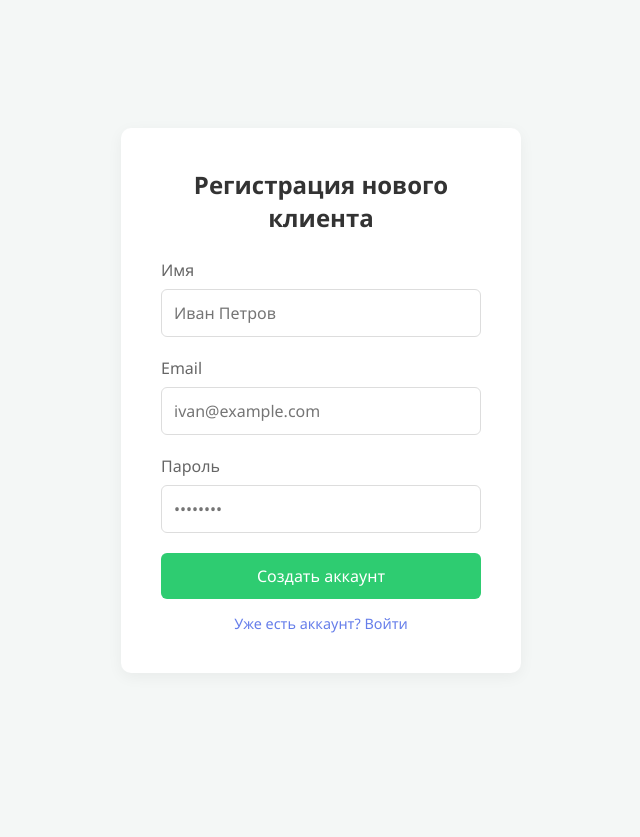
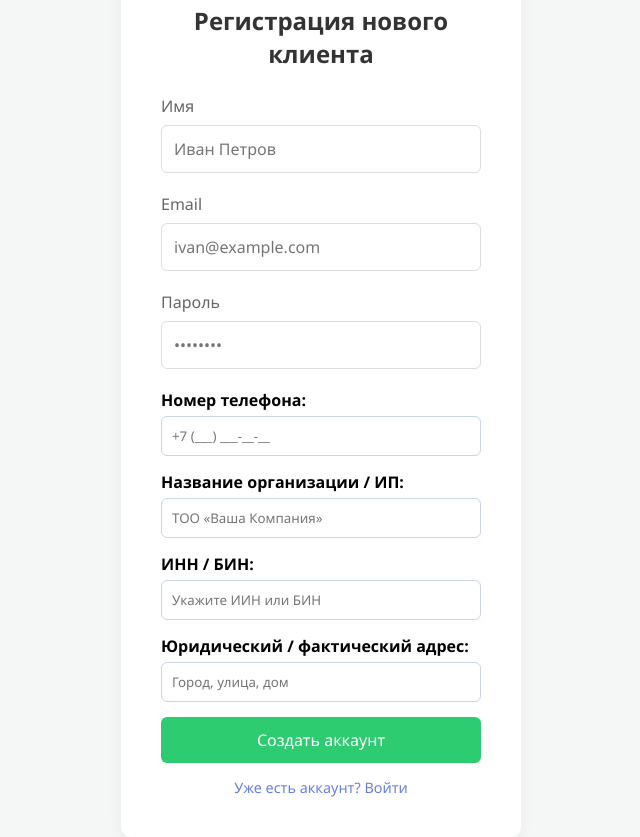
Before and after one commit to Oleg637-droid/VoRrex2, a Flask app: page /register in a window 1280 px wide. Shown: the whole page, without its empty margins (319-959 px from the left). Before the commit the page ends 633 px from the top, so only its background shows below. Run offline with Flask 3, Linux system fonts and the light colour scheme; some libraries are stand-ins or nearby versions.

Commit message:
Update register.html

```diff
--- a/templates/register.html
+++ b/templates/register.html
@@ -38,6 +38,26 @@
                 <label>Пароль</label>
                 <input type="password" name="password" required placeholder="••••••••">
             </div>
+            <!-- Добавьте эти поля внутрь вашей формы регистрации <form method="POST"> -->
+            <div style="margin-bottom: 15px;">
+                <label style="display: block; font-weight: 600; margin-bottom: 5px;">Номер телефона:</label>
+                <input type="text" name="phone" placeholder="+7 (___) ___-__-__" required style="width: 100%; padding: 10px; border: 1px solid #cbd5e1; border-radius: 6px;">
+            </div>
+
+            <div style="margin-bottom: 15px;">
+                <label style="display: block; font-weight: 600; margin-bottom: 5px;">Название организации / ИП:</label>
+                <input type="text" name="company" placeholder="ТОО «Ваша Компания»" style="width: 100%; padding: 10px; border: 1px solid #cbd5e1; border-radius: 6px;">
+            </div>
+
+            <div style="margin-bottom: 15px;">
+                <label style="display: block; font-weight: 600; margin-bottom: 5px;">ИНН / БИН:</label>
+                <input type="text" name="inn" placeholder="Укажите ИИН или БИН" style="width: 100%; padding: 10px; border: 1px solid #cbd5e1; border-radius: 6px;">
+            </div>
+
+            <div style="margin-bottom: 15px;">
+                <label style="display: block; font-weight: 600; margin-bottom: 5px;">Юридический / фактический адрес:</label>
+                <input type="text" name="address" placeholder="Город, улица, дом" style="width: 100%; padding: 10px; border: 1px solid #cbd5e1; border-radius: 6px;">
+            </div>
             <button type="submit" class="btn">Создать аккаунт</button>
         </form>
 
```
